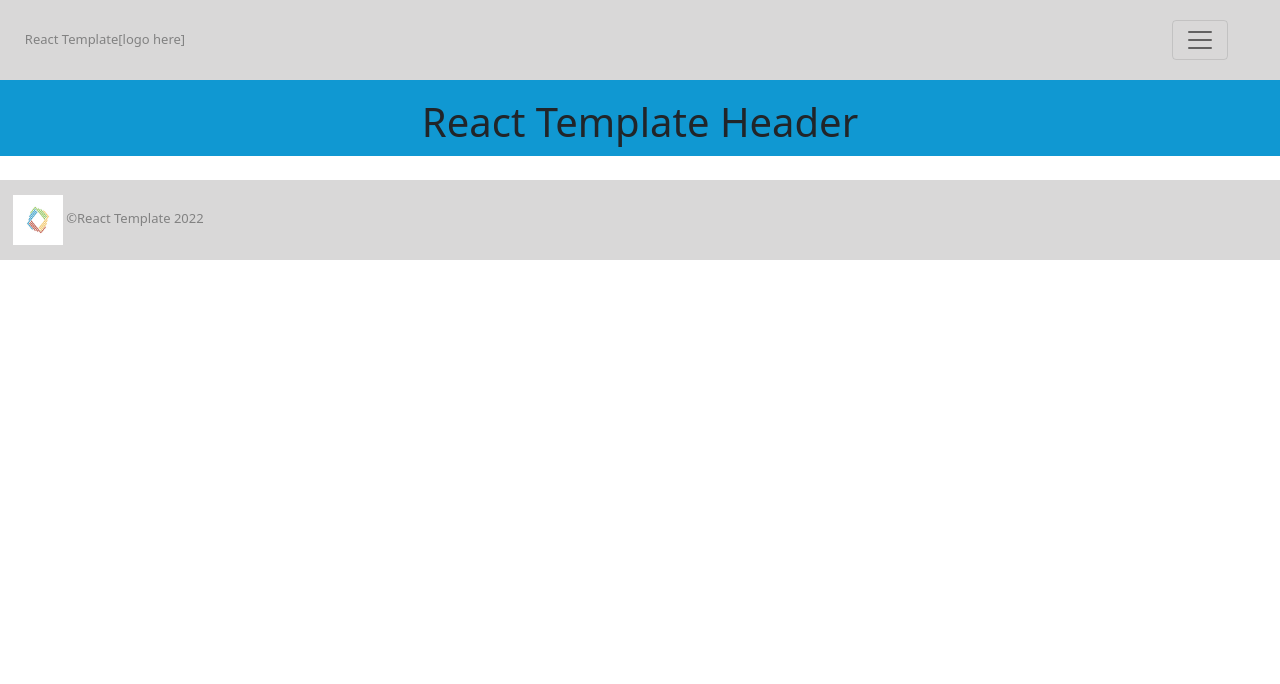
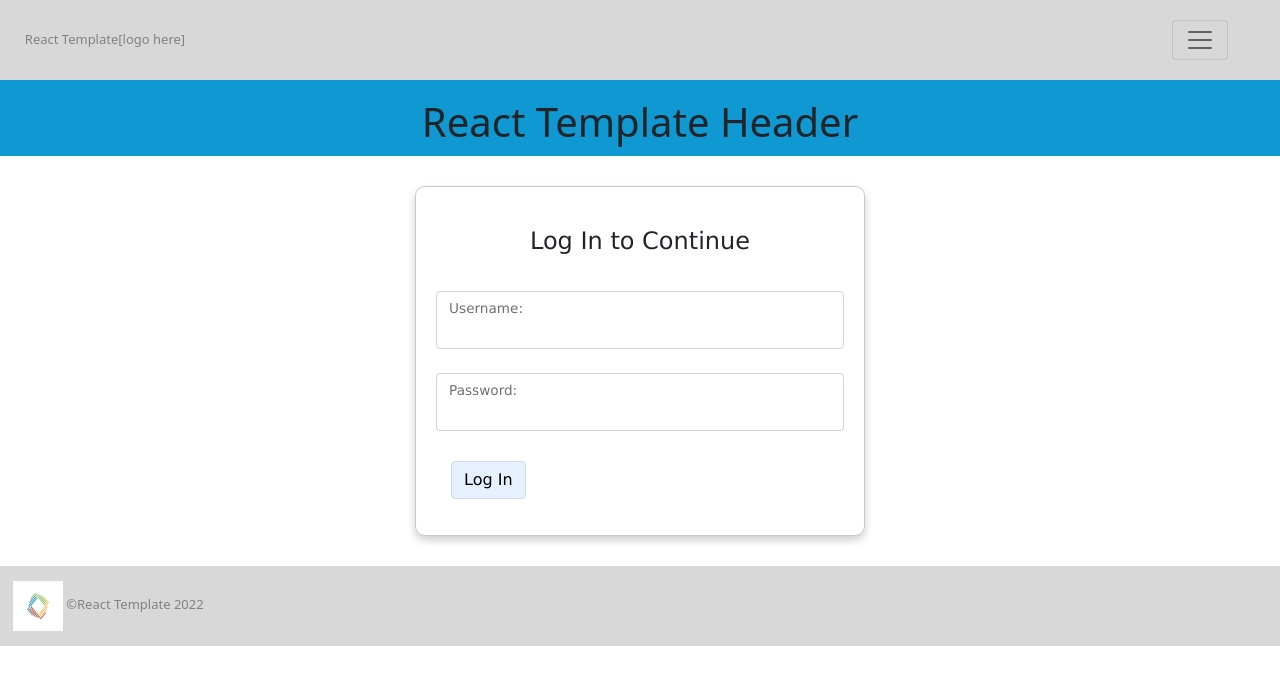
Before and after one commit to ymclapp/react-multipage-form-site, a React (Create React App) app: page /login in a window 1280 px wide. Shown: the top 684 px of the page. Built offline with nearby package versions, Linux system fonts and the light colour scheme.

Commit message:
added login form and it is showing correctly

```diff
--- a/src/App.js
+++ b/src/App.js
@@ -12,6 +12,7 @@ import Home from './components/Home';
 
 
 import Registration from './components/user/Registration';
+import Login from './components/auth/login';
 
 function App() {
   return (
@@ -29,6 +30,10 @@ function App() {
           <Registration />
         </Route>
 
+        <Route path='/login'>
+          <Login />
+        </Route>
+
       </Switch>
 
       <Footer />
--- /dev/null
+++ b/src/components/auth/login.css
@@ -0,0 +1,26 @@
+.form-title{
+    margin-bottom: 35px;
+    margin-top: 20px;
+  }
+
+  .login-form{
+    border: 1px solid rgb(200, 200, 200);
+    border-radius: 10px;
+    width: 450px;
+    height: 350px;
+    margin-right: auto;
+    margin-top: 30px;
+    margin-bottom: 30px;
+    margin-left: auto;
+    padding: 20px;
+    font-family:'Lucida Sans', 'Lucida Sans Regular', 'Lucida Grande', 'Lucida Sans Unicode', Geneva, Verdana, sans-serif;
+    box-shadow: 0 4px 8px 0 rgba(0,0,0,0.2);
+  }
+
+  .login-button{
+    margin-top: 30px;
+    margin-left: 15px;
+    color: black;
+    background-color: #E7F0FE;
+    border: 1px solid #ccdcf5 !important;
+  }
--- /dev/null
+++ b/src/components/auth/login.js
@@ -0,0 +1,49 @@
+import '../auth/login.css';
+import { FloatingLabel, Form, Button } from 'react-bootstrap';
+//import useAuth from '../hooks/useAuth';
+
+
+export default function Login() {
+
+    //const { login }= useAuth();
+
+
+    function handleLoginSubmit(event) {
+        event.preventDefault();
+
+        const form = event.target;
+        const { username, password } = form.elements;
+
+        const loginData = {
+            username:  username.value,
+            password:  password.value,
+        };
+        console.log(loginData);
+
+        //login(loginData);
+        form.reset();
+    }
+
+    return (
+        <>
+        <Form className='login-form' onSubmit={handleLoginSubmit}>
+            <h4 className='form-title text-center'>Log In to Continue </h4>
+            <Form.Group>
+
+                <FloatingLabel controlId='floatingInput' label='Username:  ' className='loginUsername'>
+                    <Form.Control type='text' name='username' />
+                </FloatingLabel>
+
+                <br />
+
+                <FloatingLabel controlId='floatingInput' label='Password:  ' className='loginPassword'>
+                    <Form.Control type='password' name='password' />
+                </FloatingLabel>
+
+                <Button type='submit' className='login-button'>Log In</Button>
+
+            </Form.Group>
+        </Form>
+        </>
+    )
+}
--- a/src/components/partials/NavMenu.js
+++ b/src/components/partials/NavMenu.js
@@ -63,7 +63,7 @@ export default function NavMenu() {
 
               <Nav className='me-auto'>
                 <NavItem className='tab1'>
-                  <Nav.Link as={Link} to='/home' className='navbar-link'>[Login]</Nav.Link>
+                  <Nav.Link as={Link} to='/login' className='navbar-link'>Login</Nav.Link>
                 </NavItem>
               </Nav>
 
```
